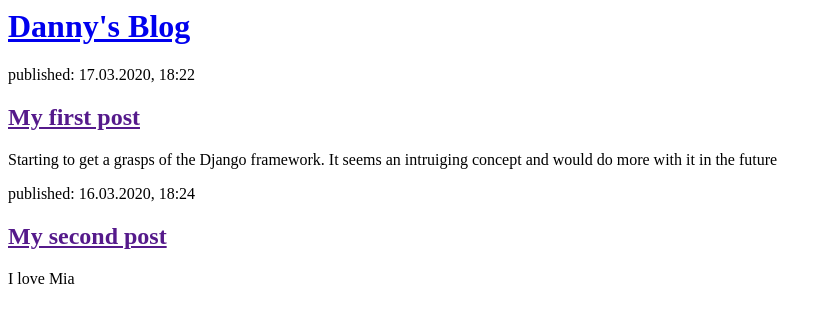
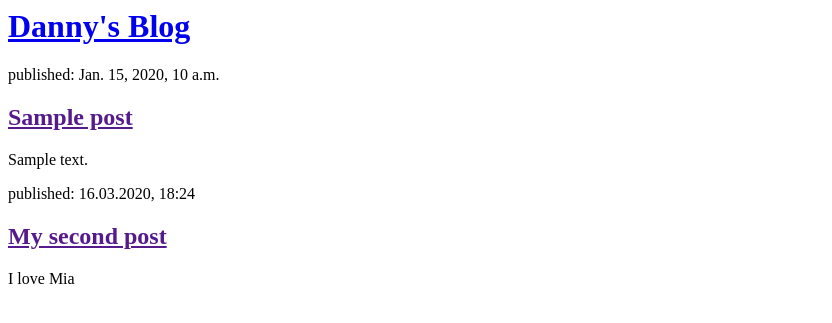
Before and after one commit to danieljohnson18/My-First-Blog, a Django app: template blog/templates/blog/post_list.html in a window 1280 px wide. Shown: the top 323 px of the page, without its empty margins (0-832 px from the left). Run offline with Django 3.2, Linux system fonts and the light colour scheme; the template is opened without the code that fills it: most values are stand-ins (such as "Sample title", 1, 10 or a date in 2020).

Commit message:
Changes to the HTML

```diff
--- a/blog/templates/blog/post_list.html
+++ b/blog/templates/blog/post_list.html
@@ -7,14 +7,13 @@
       <h1><a href="/">Danny's Blog</a></h1>
     </div>
 
+    {% for post in posts %}
     <div>
-      <p>published: 17.03.2020, 18:22</p>
-      <h2><a href="">My first post</a></h2>
-      <p>
-        Starting to get a grasps of the Django framework. It seems an intruiging
-        concept and would do more with it in the future
-      </p>
+      <p>published: {{ post.published_date }}</p>
+      <h2><a href="">{{ post.title }}</a></h2>
+      <p>{{ post.text|linebreaksbr }}</p>
     </div>
+    {% endfor %}
 
     <div>
       <p>published: 16.03.2020, 18:24</p>
```
Also changed, not shown: blog/views.py (+5 -3 lines), db.sqlite3.
